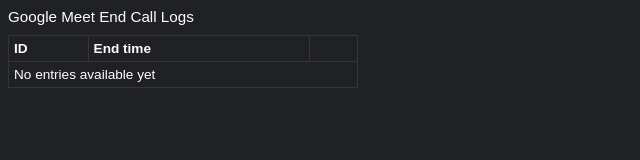
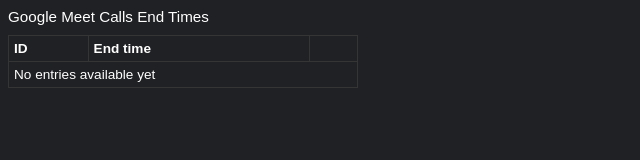
Before and after one commit to piotrkabacinski/meet_call_logs, a browser extension: page src/index.html in a window 1280 px wide. Shown: the full height of the page, 0-640 px from the left. Drawn offline with Linux system fonts and the light colour scheme; files whose address does not match are found by name.

Commit message:
Update readme + popup title

```diff
--- a/src/index.html
+++ b/src/index.html
@@ -7,7 +7,7 @@
   <link rel="stylesheet" href="style.css">
 </head>
 <body>
-  <h1>Google Meet End Call Logs</h1>
+  <h1>Google Meet Calls End Times</h1>
 
   <main>
     <table id="table">
```
Also changed, not shown: README.md, dist/index.html.
